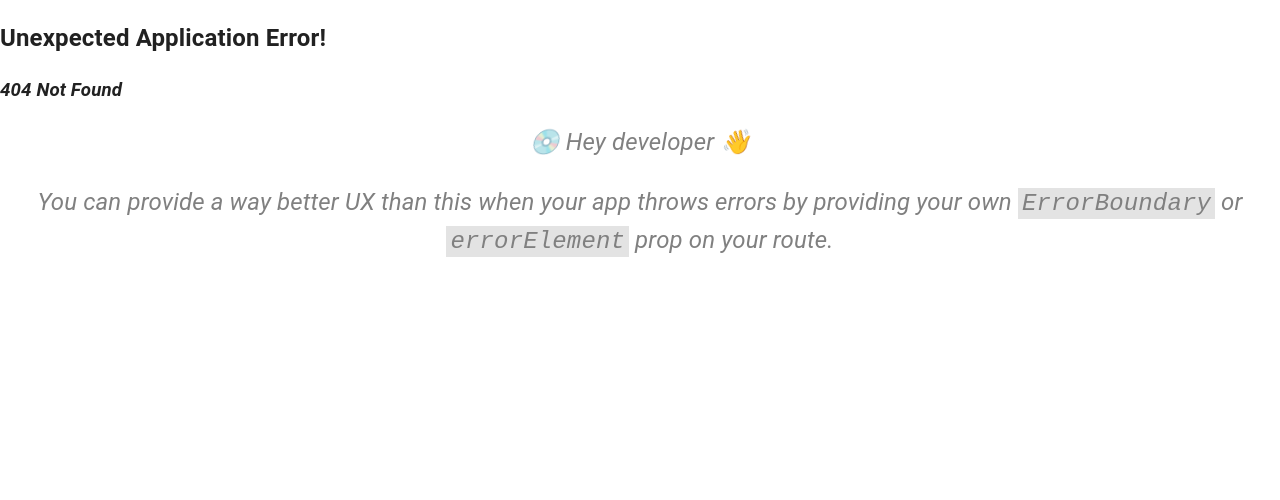
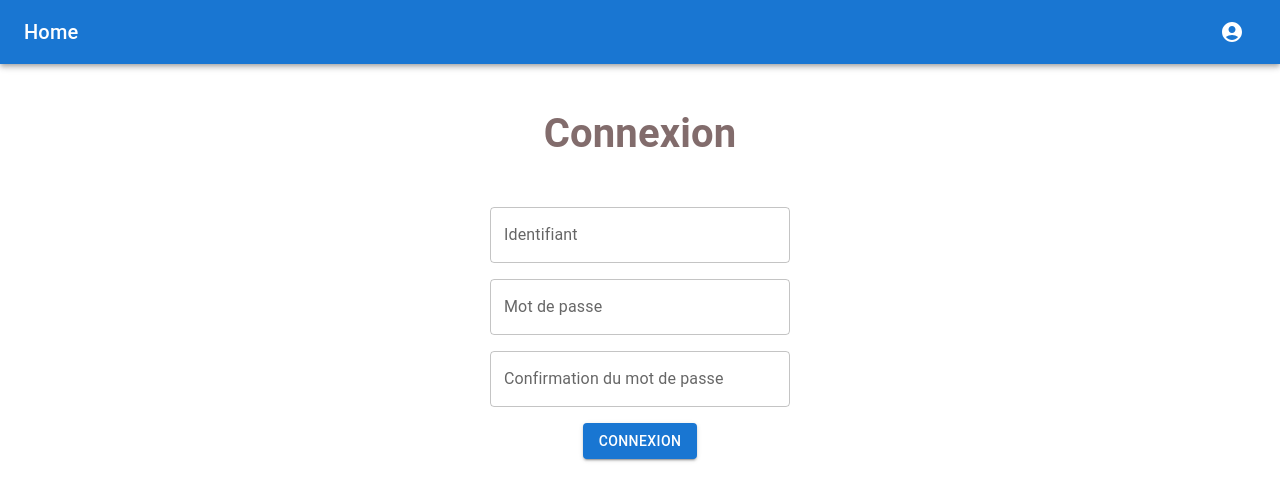
Before and after one commit to JeremyTremblay2/games-we-want, a React (Vite) app: page /register in a window 1280 px wide. Before the commit this address had no page. Shown: the top 500 px of the page. Built offline with nearby package versions, Linux system fonts and the light colour scheme.

Commit message:
[#6] Add Login and jwt

```diff
--- a/package.json
+++ b/package.json
@@ -14,6 +14,7 @@
     "@emotion/react": "^11.11.4",
     "@emotion/styled": "^11.11.5",
     "@mui/icons-material": "^5.15.15",
+    "@mui/lab": "^5.0.0-alpha.170",
     "@mui/material": "^5.15.15",
     "moment": "^2.30.1",
     "prop-types": "^15.8.1",
--- a/src/components/Login/index.jsx
+++ b/src/components/Login/index.jsx
@@ -1,39 +1,92 @@
-import { Box, Button, Container, TextField } from "@mui/material"
-import { useState } from "react"
+import { useEffect, useState } from "react"
+import { Container, TextField, FormHelperText } from "@mui/material"
+import LoadingButton from "@mui/lab/LoadingButton"
 import { API_BASE_URL, API_USER_LOGIN } from "../../utils/constants.js"
 import useLogin from "../../hooks/useLogin.jsx"
+import { useNavigate } from "react-router-dom"
+
 const Login = () => {
   const [user, setUser] = useState({
     username: "",
     password: ""
   })
+  const [isError, setIsError] = useState({
+    username: false,
+    password: false,
+    text: false,
+  })
+  const [isLoading, setIsLoading] = useState(false)
+
+  const navigate = useNavigate()
 
   const handleChange = (e) => {
     setUser((prev) => ({
       ...prev,
       [e.target.name]: e.target.value
     }))
+    if (isError[e.target.name]) {
+      setIsError(prev => ({
+        ...prev,
+        [e.target.name]: false
+      }))
+    }
   }
 
-  const handleSubmit = async () => {
-    useLogin(user)
+
+  const handleSubmit = async e => {
+    e.preventDefault()
+    if (!user.username || !user.password) {
+      setIsError({
+        username: !user.username,
+        password: !user.password,
+        text: false
+      })
+    } else {
+      setIsError({
+        username: false,
+        password: false,
+        text: false
+      })
+      setIsLoading(true)
+      const response = await useLogin(`${API_BASE_URL}${API_USER_LOGIN}`, user)
+      console.log("response", response)
+      setIsLoading(false)
+      if (response) {
+        navigate("/")
+      } else {
+        setIsError({
+          username: true,
+          password: true,
+          text: true
+        })
+      }
+    }
   }
 
   return (
     <div style={{maxHeight: "100%"}}>
       <Container>
-        <Box sx={{
+        <form onSubmit={handleSubmit} method="post" style={{
           display: "flex",
           flexDirection: "column",
-          gap: 2,
+          gap: 20,
           placeItems: "center",
-          height: "100%"
+          height: "100%",
+          width: "400px",
+          margin: "auto"
         }}>
           <h1>Connexion</h1>
-          <TextField name="username" label="Identifiant" value={user.username} onChange={handleChange} />
-          <TextField name="password" label="Mot de passe" value={user.password} onChange={handleChange} />
-          <Button variant="contained" onClick={handleSubmit}>Connexion</Button>
-        </Box>
+          <TextField error={isError.username} name="username" label="Identifiant" value={user.username}
+                     onChange={handleChange} />
+          <TextField error={isError.password} type="password" name="password" label="Mot de passe"
+                     value={user.password}
+                     onChange={handleChange} />
+          {isError.text &&
+            (
+              <FormHelperText error>Votre identifiant ou mot de passe est incorrect</FormHelperText>
+            )}
+          <LoadingButton type="submit" variant="contained" loading={isLoading}>Connexion</LoadingButton>
+        </form>
       </Container>
     </div>
   )
--- /dev/null
+++ b/src/components/Register/index.jsx
@@ -0,0 +1,48 @@
+import { Box, Button, Container, TextField } from "@mui/material"
+import { useState } from "react"
+import useLogin from "../../hooks/useLogin.jsx"
+import { API_BASE_URL, API_USER_REGISTER } from "../../utils/constants.js"
+
+const Register = () => {
+  const [user, setUser] = useState({
+    username: "",
+    password: "",
+    confirmationPassword: ""
+  })
+
+  const handleChange = (e) => {
+    setUser((prev) => ({
+      ...prev,
+      [e.target.name]: e.target.value
+    }))
+  }
+
+  const handleSubmit = async () => {
+    useLogin(`${API_BASE_URL}${API_USER_REGISTER}`, user)
+  }
+
+  return (
+    <div style={{maxHeight: "100%"}}>
+      <Container>
+        <Box sx={{
+          display: "flex",
+          flexDirection: "column",
+          gap: 2,
+          placeItems: "center",
+          height: "100%",
+          width: "300px",
+          margin: "auto"
+        }}>
+          <h1>Connexion</h1>
+          <TextField fullWidth name="username" label="Identifiant" value={user.username} onChange={handleChange} />
+          <TextField type="password" fullWidth name="password" label="Mot de passe" value={user.password} onChange={handleChange} />
+          <TextField type="password" fullWidth name="confirmationPassword" label="Confirmation du mot de passe"
+                     value={user.confirmationPassword} onChange={handleChange} />
+          <Button variant="contained" onClick={handleSubmit}>Connexion</Button>
+        </Box>
+      </Container>
+    </div>
+  )
+}
+
+export default Register
--- a/src/components/Router/index.jsx
+++ b/src/components/Router/index.jsx
@@ -3,6 +3,7 @@ import { createTheme, CssBaseline, ThemeProvider, useMediaQuery } from "@mui/mat
 import { useMemo } from "react"
 import Home from "../Home/index.jsx"
 import Login from "../Login/index.jsx"
+import Register from "../Register/index.jsx"
 import Layout from "../Layout/index.jsx"
 
 const router = createBrowserRouter([
@@ -16,6 +17,10 @@ const router = createBrowserRouter([
       {
         path: "/login",
         element: <Login />
+      },
+      {
+        path: "/register",
+        element: <Register />
       }
     ]
   }
--- a/src/hooks/useLogin.jsx
+++ b/src/hooks/useLogin.jsx
@@ -1,8 +1,6 @@
-import { API_BASE_URL, API_USER_LOGIN } from "../utils/constants.js"
-
-const useLogin = (body) => {
-  return fetch(
-    `${API_BASE_URL}${API_USER_LOGIN}`,
+const useLogin = async (url, body) => {
+  const response = await fetch(
+    url,
     {
       method: 'POST',
       headers: {
@@ -10,14 +8,15 @@ const useLogin = (body) => {
       },
       body: JSON.stringify(body)
     }
-  ).then(response => {
-    return response.text()
-  }).then(jwt => {
-    localStorage.setItem("jwt", jwt)
+  )
+  if (!response.ok) {
+    console.error('There was a problem while creating account, please retry.')
+  } else {
+    const jwt = await response.text()
+    localStorage.setItem('jwt', jwt)
     return jwt
-  }).catch(error => {
-      console.error(error)
-    })
+  }
+  return null
 }
 
 export default useLogin
```
Also changed, not shown: 1 other file (tests, documents, lock files or other folders).
